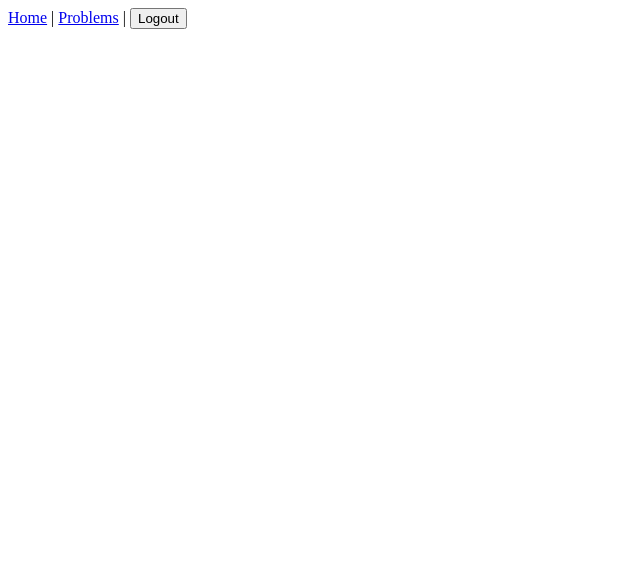
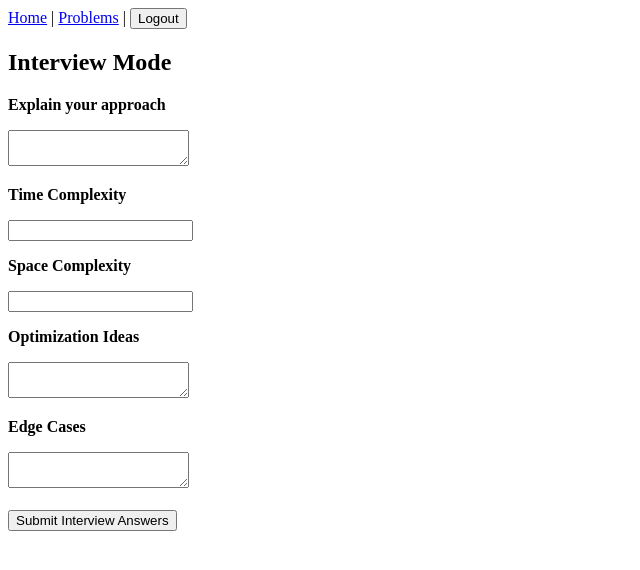
Before and after one commit to shubham-jain-patni23/CodeMentorX, a React app in the folder frontend/: page /interview/1 in a window 1280 px wide. Shown: the top 570 px of the page, without its empty margins (0-640 px from the left). Built offline with nearby package versions, Linux system fonts and the light colour scheme; sample sign-in values are in the browser's storage; the HTML template or start-up script is replaced by a standard one.

Commit message:
Complete Interview Mode UI and finalize Phase-1 core experience

```diff
--- a/frontend/src/App.jsx
+++ b/frontend/src/App.jsx
@@ -6,6 +6,7 @@ import Navbar from "./components/Navbar";
 import ProtectedRoute from "./components/ProtectedRoute";
 import Problems from "./pages/Problems";
 import ProblemDetail from "./pages/ProblemDetail";
+import Interview from "./pages/Interview";
 
 
 
@@ -45,6 +46,15 @@ function App() {
           }
         />
 
+        <Route
+          path="/interview/:submissionId"
+          element={
+            <ProtectedRoute>
+              <Interview />
+            </ProtectedRoute>
+          }
+        />
+
 
       </Routes>
     </BrowserRouter>
--- /dev/null
+++ b/frontend/src/pages/Interview.jsx
@@ -0,0 +1,92 @@
+import { useParams } from "react-router-dom";
+import { useEffect, useState } from "react";
+
+function Interview() {
+  const { submissionId } = useParams();
+
+  const [approach, setApproach] = useState("");
+  const [timeComplexity, setTimeComplexity] = useState("");
+  const [spaceComplexity, setSpaceComplexity] = useState("");
+  const [optimization, setOptimization] = useState("");
+  const [edgeCases, setEdgeCases] = useState("");
+
+  const [score, setScore] = useState(null);
+  const [flags, setFlags] = useState([]);
+  const [message, setMessage] = useState("");
+
+  const token = localStorage.getItem("token");
+
+  const handleSubmit = async () => {
+    const response = await fetch("http://localhost:5000/interview/submit", {
+      method: "POST",
+      headers: {
+        "Content-Type": "application/json",
+        Authorization: `Bearer ${token}`,
+      },
+      body: JSON.stringify({
+        submissionId,
+        approachExplanation: approach,
+        timeComplexity,
+        spaceComplexity,
+        optimizationIdeas: optimization,
+        edgeCases,
+      }),
+    });
+
+    const data = await response.json();
+
+    if (data.evaluationScore !== undefined) {
+      setScore(data.evaluationScore);
+      setFlags(data.flags);
+      setMessage("Interview evaluation completed");
+    } else {
+      setMessage(data.message || "Submission failed");
+    }
+  };
+
+  return (
+    <div>
+      <h2>Interview Mode</h2>
+
+      <p><b>Explain your approach</b></p>
+      <textarea value={approach} onChange={(e) => setApproach(e.target.value)} />
+
+      <p><b>Time Complexity</b></p>
+      <input value={timeComplexity} onChange={(e) => setTimeComplexity(e.target.value)} />
+
+      <p><b>Space Complexity</b></p>
+      <input value={spaceComplexity} onChange={(e) => setSpaceComplexity(e.target.value)} />
+
+      <p><b>Optimization Ideas</b></p>
+      <textarea value={optimization} onChange={(e) => setOptimization(e.target.value)} />
+
+      <p><b>Edge Cases</b></p>
+      <textarea value={edgeCases} onChange={(e) => setEdgeCases(e.target.value)} />
+
+      <br /><br />
+      <button onClick={handleSubmit}>Submit Interview Answers</button>
+
+      <p>{message}</p>
+
+      {score !== null && (
+        <div>
+          <h3>Interview Feedback</h3>
+          <p><b>Score:</b> {score} / 100</p>
+
+          {flags.length > 0 && (
+            <>
+              <p><b>Improvements Needed:</b></p>
+              <ul>
+                {flags.map((f, i) => (
+                  <li key={i}>{f}</li>
+                ))}
+              </ul>
+            </>
+          )}
+        </div>
+      )}
+    </div>
+  );
+}
+
+export default Interview;
--- a/frontend/src/pages/ProblemDetail.jsx
+++ b/frontend/src/pages/ProblemDetail.jsx
@@ -8,6 +8,8 @@ function ProblemDetail() {
   const [code, setCode] = useState("");
   const [review, setReview] = useState(null);
   const [message, setMessage] = useState("");
+  const [submissionId, setSubmissionId] = useState(null);
+
 
   useEffect(() => {
     const fetchProblem = async () => {
@@ -49,8 +51,10 @@ function ProblemDetail() {
 
     if (data.submission) {
       setReview(data.submission.reviewResult);
+      setSubmissionId(data.submission._id);
       setMessage("Code submitted successfully");
-    } else {
+    }
+    else {
       setMessage(data.message || "Submission failed");
     }
   };
@@ -110,6 +114,16 @@ function ProblemDetail() {
           </ul>
         </div>
       )}
+      {submissionId && (
+        <button
+          onClick={() =>
+            window.location.href = `/interview/${submissionId}`
+          }
+        >
+          Enter Interview Mode
+        </button>
+      )}
+
     </div>
   );
 }
```
